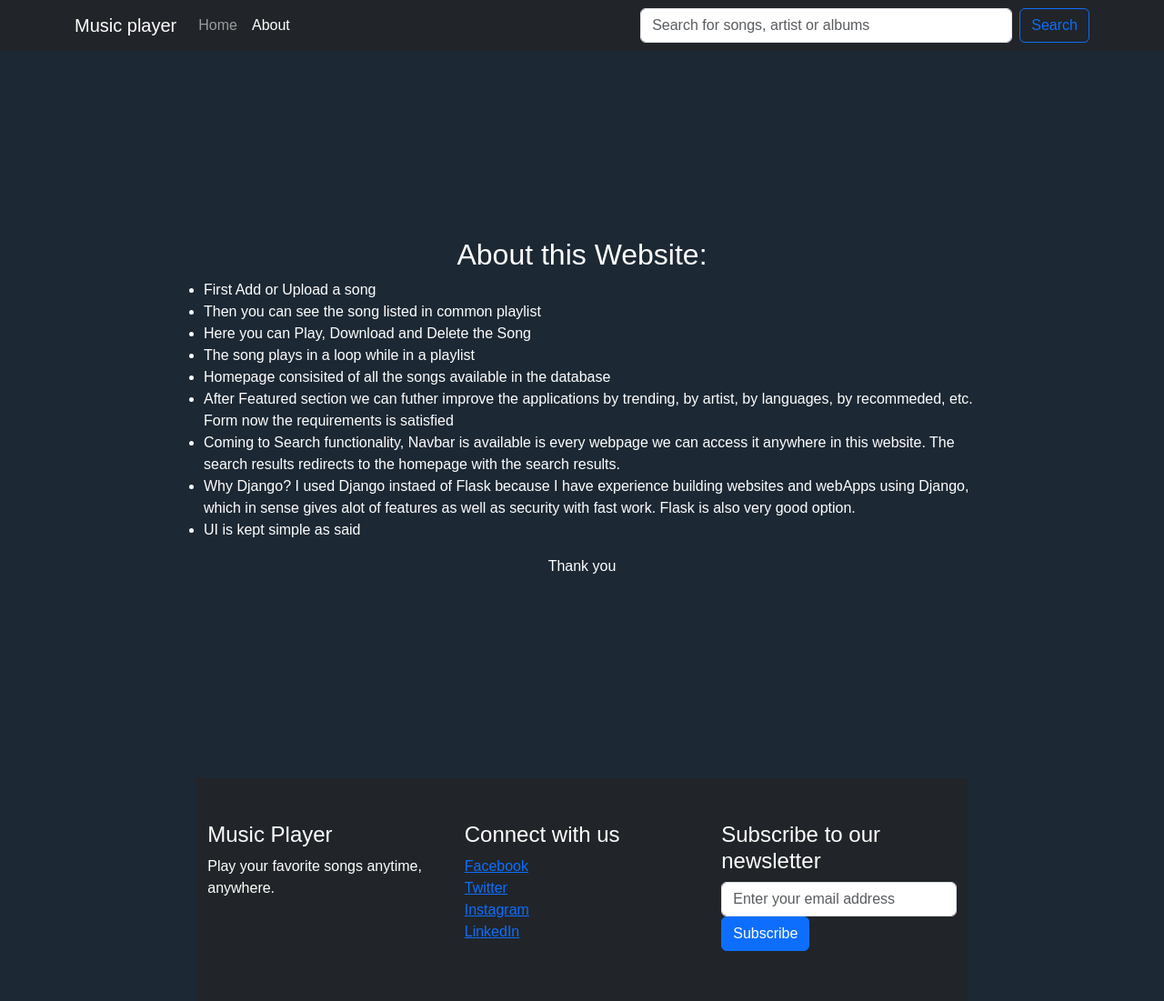
After one commit to AmitChigare/music-player, a Django app: page /about/ in a window 1280 px wide. The commit adds this page. Shown: the whole page at 91% size. Run offline with Django 4.2, Linux system fonts and the light colour scheme.

Commit message:
Add about section

```diff
--- a/musicplayer/urls.py
+++ b/musicplayer/urls.py
@@ -9,5 +9,6 @@ urlpatterns = [
     path("admin/", admin.site.urls),
     path("", views.index, name="index"),
     path("search/", views.search, name="search"),
+    path("about/", views.about, name="about"),
     path("player/", include("musicapp.urls")),
 ] + static(settings.MEDIA_URL, document_root=settings.MEDIA_ROOT)
--- a/musicplayer/views.py
+++ b/musicplayer/views.py
@@ -27,3 +27,7 @@ def search(request):
         "keyword": keyword,
     }
     return render(request, "index.html", context)
+
+
+def about(request):
+    return render(request, "about.html")
--- /dev/null
+++ b/templates/about.html
@@ -0,0 +1,32 @@
+{% extends 'base.html' %}
+{% load static %}
+
+{% block title %} About {% endblock title %}
+{% block style %}
+<link rel="stylesheet" href="{% static 'css/style.css' %}">{% endblock style %}
+
+
+{% block content %}
+
+<div style="height: 100vh; display: flex; justify-content: center; align-items: center;flex-direction: column;">
+    <h2>About this Website:</h2>
+    <ul style="max-width: 70%;">
+        <li>First Add or Upload a song</li>
+        <li>Then you can see the song listed in common playlist</li>
+        <li>Here you can Play, Download and Delete the Song</li>
+        <li>The song plays in a loop while in a playlist</li>
+        <li>Homepage consisited of all the songs available in the database</li>
+        <li>After Featured section we can futher improve the applications by trending, by artist, by languages, by
+            recommeded, etc. Form now the requirements is satisfied</li>
+        <li>Coming to Search functionality, Navbar is available is every webpage we can access it anywhere in this
+            website. The search results redirects to the homepage with the search results. </li>
+        <li>Why Django? I used Django instaed of Flask because I have experience building websites and webApps using
+            Django, which in sense gives alot of features as well as security with fast work. Flask is also very good
+            option.</li>
+        <li>UI is kept simple as said</li>
+    </ul>
+    <p>Thank you</p>
+</div>
+
+
+{% endblock content %}
--- a/templates/add.html
+++ b/templates/add.html
@@ -1,7 +1,7 @@
 {% extends 'base.html' %}
 {% load static %}
 
-{% block title %} Home {% endblock title %}
+{% block title %} Add Song {% endblock title %}
 {% block style %}
 <link rel="stylesheet" href="{% static 'css/style.css' %}">{% endblock style %}
 
--- a/templates/base.html
+++ b/templates/base.html
@@ -11,14 +11,13 @@
     <link href="https://cdn.jsdelivr.net/npm/bootstrap@5.3.0-alpha1/dist/css/bootstrap.min.css" rel="stylesheet"
         integrity="sha384-GLhlTQ8iRABdZLl6O3oVMWSktQOp6b7In1Zl3/Jr59b6EGGoI1aFkw7cmDA6j6gD" crossorigin="anonymous">
     {% block style %}{% endblock style %}
-    <!-- <link rel="stylesheet" href="https://cdnjs.cloudflare.com/ajax/libs/font-awesome/4.7.0/css/font-awesome.min.css"> -->
     <link href='https://unpkg.com/boxicons@2.1.4/css/boxicons.min.css' rel='stylesheet'>
 
 </head>
 
 <body>
     <!-- Navigation Bar -->
-    <nav class="navbar navbar-expand-lg navbar-dark bg-dark" style="width: 100%;">
+    <nav class="navbar navbar-expand-lg navbar-dark bg-dark" style="position: sticky;top: 0;  width: 100%;">
         <div class=" container">
             <a class="navbar-brand" href="{% url 'player' %}">Music player</a>
             <button class="navbar-toggler" type="button" data-bs-toggle="collapse" data-bs-target="#navbarNav"
@@ -28,10 +27,12 @@
             <div class="collapse navbar-collapse" id="navbarNav">
                 <ul class="navbar-nav me-auto">
                     <li class="nav-item">
-                        <a class="nav-link active" aria-current="page" href="/">Home</a>
+                        <a class="nav-link {% if 'about' not in request.path %}active{% endif %}" aria-current="page"
+                            href="/">Home</a>
                     </li>
                     <li class="nav-item">
-                        <a class="nav-link" href="contact.html">About</a>
+                        <a class="nav-link {% if 'about' in request.path %}active{% endif %}"
+                            href="{% url 'about' %}">About</a>
                     </li>
                 </ul>
                 <form class="d-flex w-50" action="{% url 'search' %}" method="GET">
--- a/templates/player.html
+++ b/templates/player.html
@@ -1,7 +1,7 @@
 {% extends 'base.html' %}
 {% load static %}
 
-{% block title %} Home {% endblock title %}
+{% block title %} {% endblock title %}
 {% block style %}
 <link rel="stylesheet" href="{% static 'css/style.css' %}">{% endblock style %}
 
```
